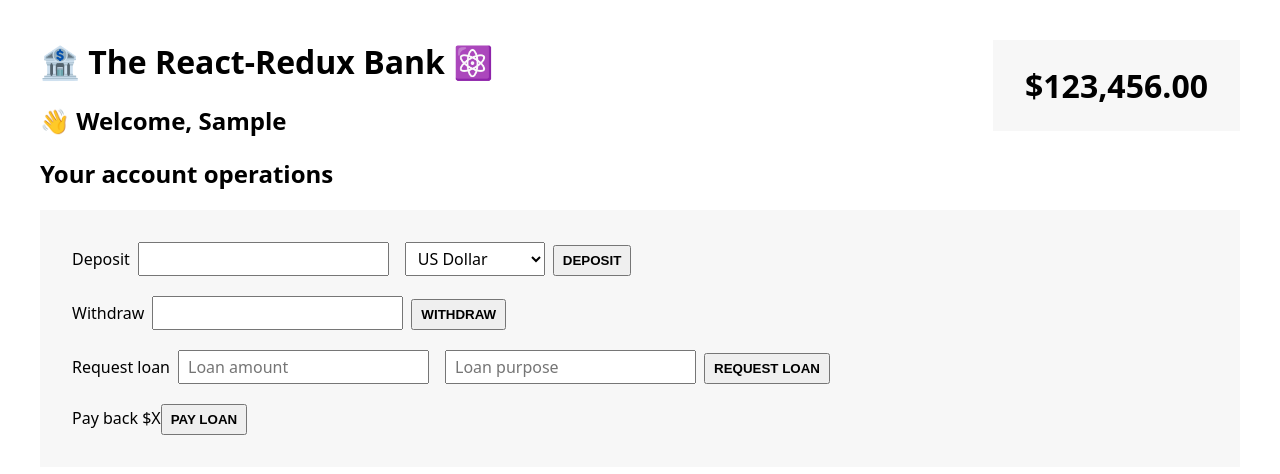
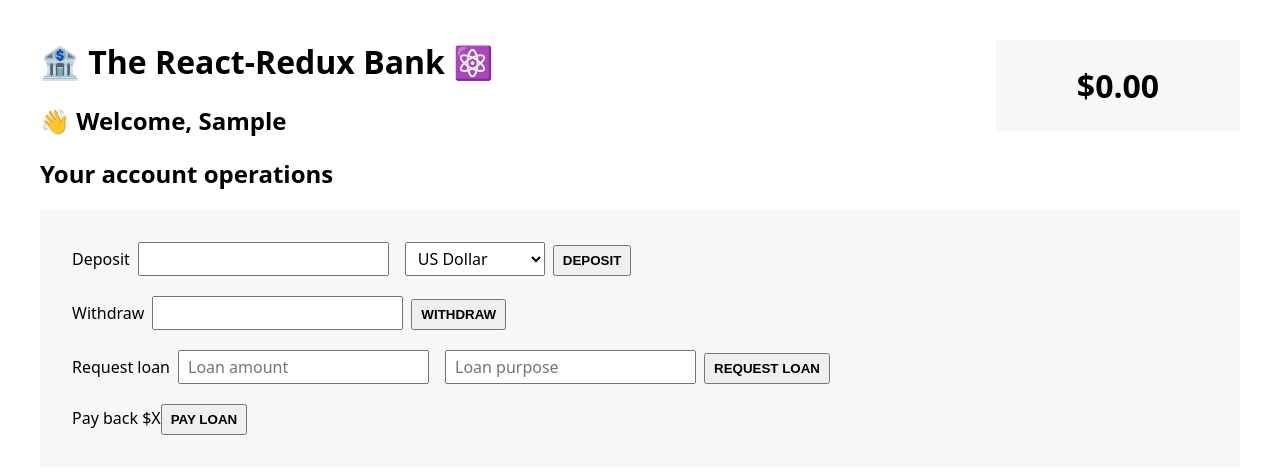
Before and after one commit to icarodredd/redux, a React (Vite) app: page / in a window 1280 px wide. Both pictures are taken after typing "Sample", "Sample" into the empty fields and a click on the button "CREATE NEW CUSTOMER". Shown: the top 474 px of the page. Built offline with nearby package versions, Linux system fonts and the light colour scheme.

Commit message:
withdraw operation

```diff
--- a/src/features/accounts/AccountOperations.tsx
+++ b/src/features/accounts/AccountOperations.tsx
@@ -1,6 +1,6 @@
 import { useState } from "react";
 import { useDispatch } from "react-redux";
-import { deposit } from "./accountSlice";
+import { deposit, withdraw } from "./accountSlice";
 
 function AccountOperations() {
   const [depositAmount, setDepositAmount] = useState("");
@@ -17,7 +17,11 @@
     setDepositAmount("");
   }
 
-  function handleWithdrawal() {}
+  function handleWithdrawal() {
+    if (!withdrawalAmount) return;
+    dispatch(withdraw(parseFloat(withdrawalAmount)));
+    setWithdrawalAmount("");
+  }
 
   function handleRequestLoan() {}
 
--- a/src/features/accounts/BalanceDisplay.tsx
+++ b/src/features/accounts/BalanceDisplay.tsx
@@ -1,3 +1,5 @@
+import { useSelector } from "react-redux";
+
 function formatCurrency(value: number) {
   return new Intl.NumberFormat("en", {
     style: "currency",
@@ -6,7 +8,8 @@
 }
 
 function BalanceDisplay() {
-  return <div className="balance">{formatCurrency(123456)}</div>;
+  const value = useSelector((store: any) => store.account.balance);
+  return <div className="balance">{formatCurrency(value)}</div>;
 }
 
 export default BalanceDisplay;
```
